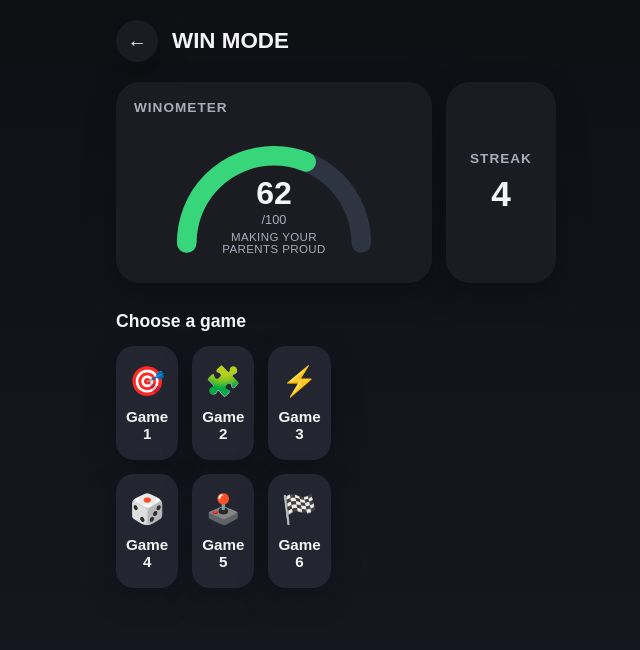
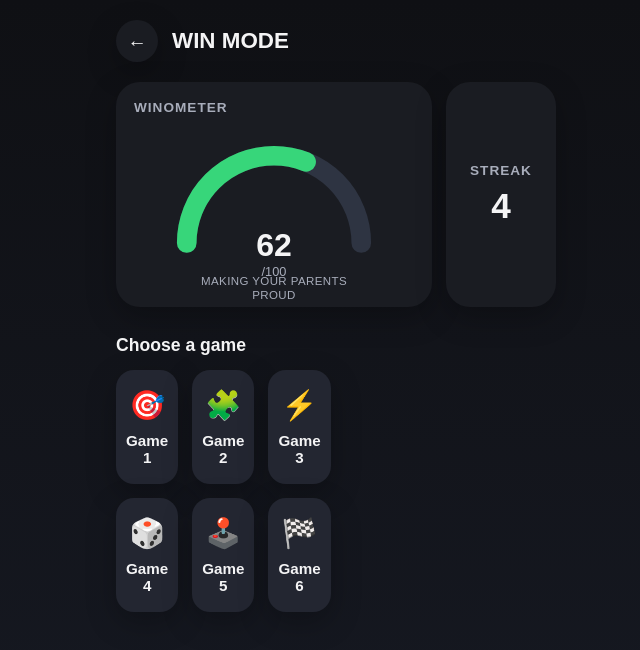
Before and after one commit to sarahthemachine72-hub/lose-it, a plain HTML site: page lose-it/index.html in a window 1280 px wide. Both pictures are taken after a click on the button "WIN". Shown: the whole page, without its empty margins (304-944 px from the left). Drawn offline with Linux system fonts and the light colour scheme.

Commit message:
Fix extreme exit flow and meter tier wrapping

```diff
--- a/lose-it/index.html
+++ b/lose-it/index.html
@@ -51,8 +51,8 @@
             <div class="meter-value">
               <span id="meter-score">0</span>
               <small>/100</small>
-              <div class="meter-tier" id="meter-tier">Not a winner</div>
             </div>
+            <div class="meter-tier" id="meter-tier">Not a winner</div>
           </div>
         </div>
 
--- a/lose-it/styles.css
+++ b/lose-it/styles.css
@@ -162,6 +162,7 @@ body {
   width: 100%;
   max-width: 240px;
   margin: 0 auto;
+  padding-bottom: 24px;
 }
 
 .semi-meter {
@@ -207,12 +208,18 @@ body {
 }
 
 .meter-tier {
-  margin-top: 4px;
+  position: absolute;
+  top: calc(100% - 14px);
+  left: 50%;
+  transform: translateX(-50%);
   font-size: 0.72rem;
+  line-height: 1.2;
   color: var(--muted);
   text-transform: uppercase;
   letter-spacing: 0.4px;
   max-width: 180px;
+  width: 180px;
+  text-align: center;
 }
 
 .streak-card {
```
Also changed, not shown: lose-it/games/game1/game.js (+10 -1 lines), lose-it/games/game1/index.html (+1 -1 lines), lose-it/games/game1/style.css (+8 -1 lines).
